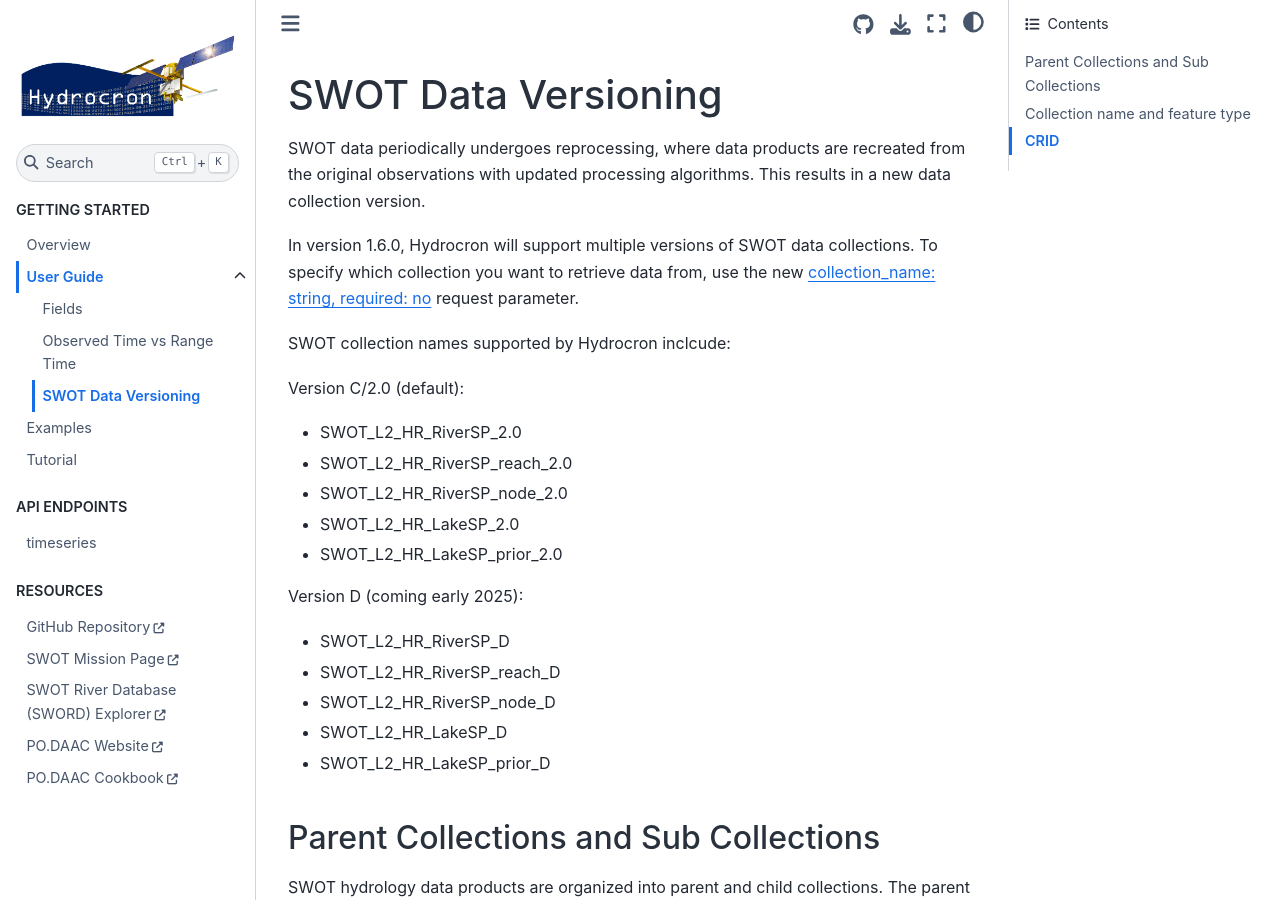
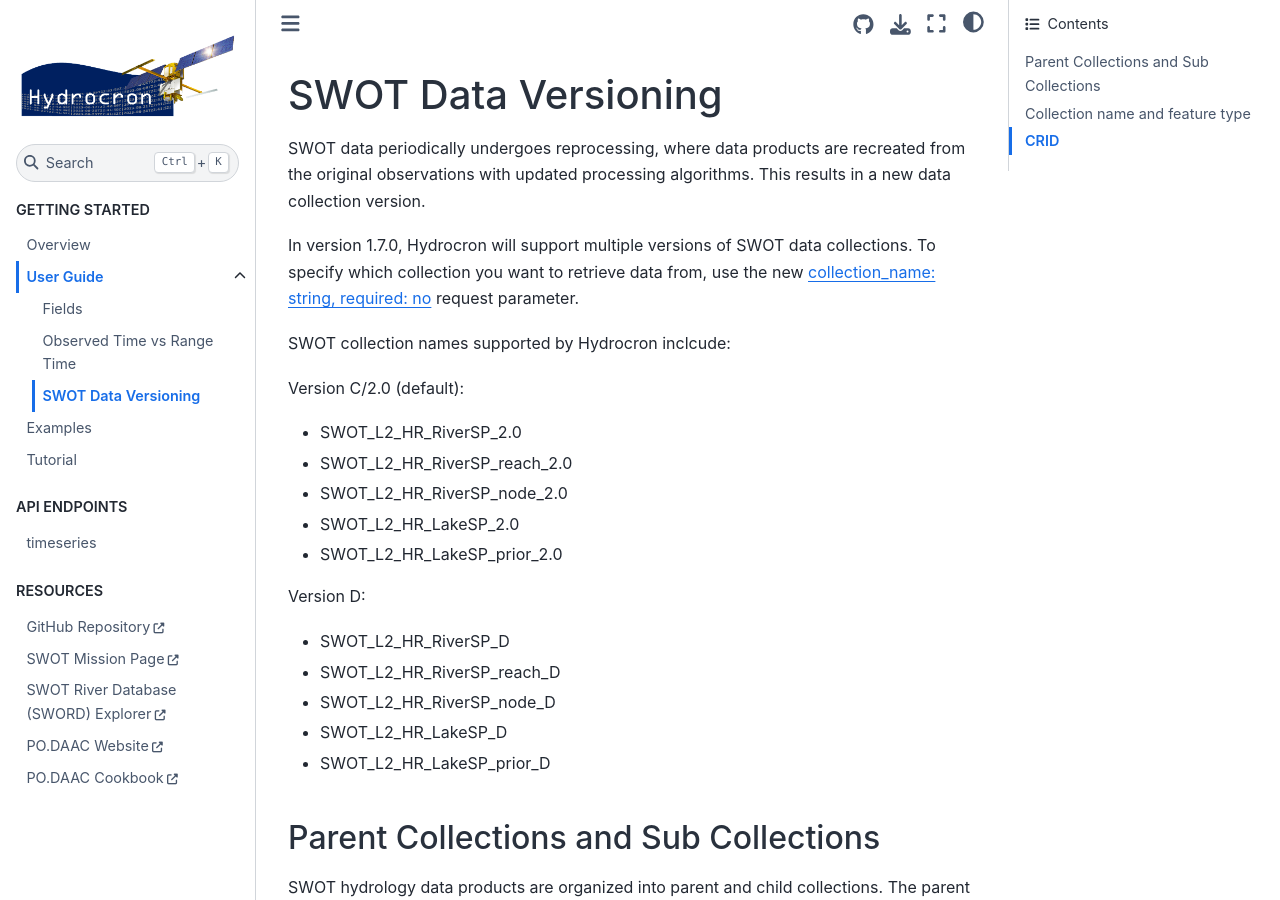
Before and after one commit to podaac/hydrocron, a Jupyter Book: the page built from docs/user-guide/versioning.md, in a window 1280 px wide and 900 px high. Built offline with Jupyter Book 1.0.4 settings and Sphinx 7.4.7 and the Sphinx Book theme 1.1.4, drawn with Linux system fonts in a browser that asks for light colours.

Commit message:
Updated docs

```diff
--- a/docs/user-guide/versioning.md
+++ b/docs/user-guide/versioning.md
@@ -2,7 +2,7 @@
 
 SWOT data periodically undergoes reprocessing, where data products are recreated from the original observations with updated processing algorithms. This results in a new data collection version.
 
-In version 1.6.0, Hydrocron will support multiple versions of SWOT data collections. To specify which collection you want to retrieve data from, use the new [](collection_name) request parameter.
+In version 1.7.0, Hydrocron will support multiple versions of SWOT data collections. To specify which collection you want to retrieve data from, use the new [](collection_name) request parameter.
 
 SWOT collection names supported by Hydrocron inclcude:
 
@@ -14,7 +14,7 @@ Version C/2.0 (default):
 - SWOT_L2_HR_LakeSP_2.0
 - SWOT_L2_HR_LakeSP_prior_2.0
 
-Version D (coming early 2025):
+Version D:
 
 - SWOT_L2_HR_RiverSP_D
 - SWOT_L2_HR_RiverSP_reach_D
```
Also changed, not shown: CHANGELOG.md (+1 -0 lines).
